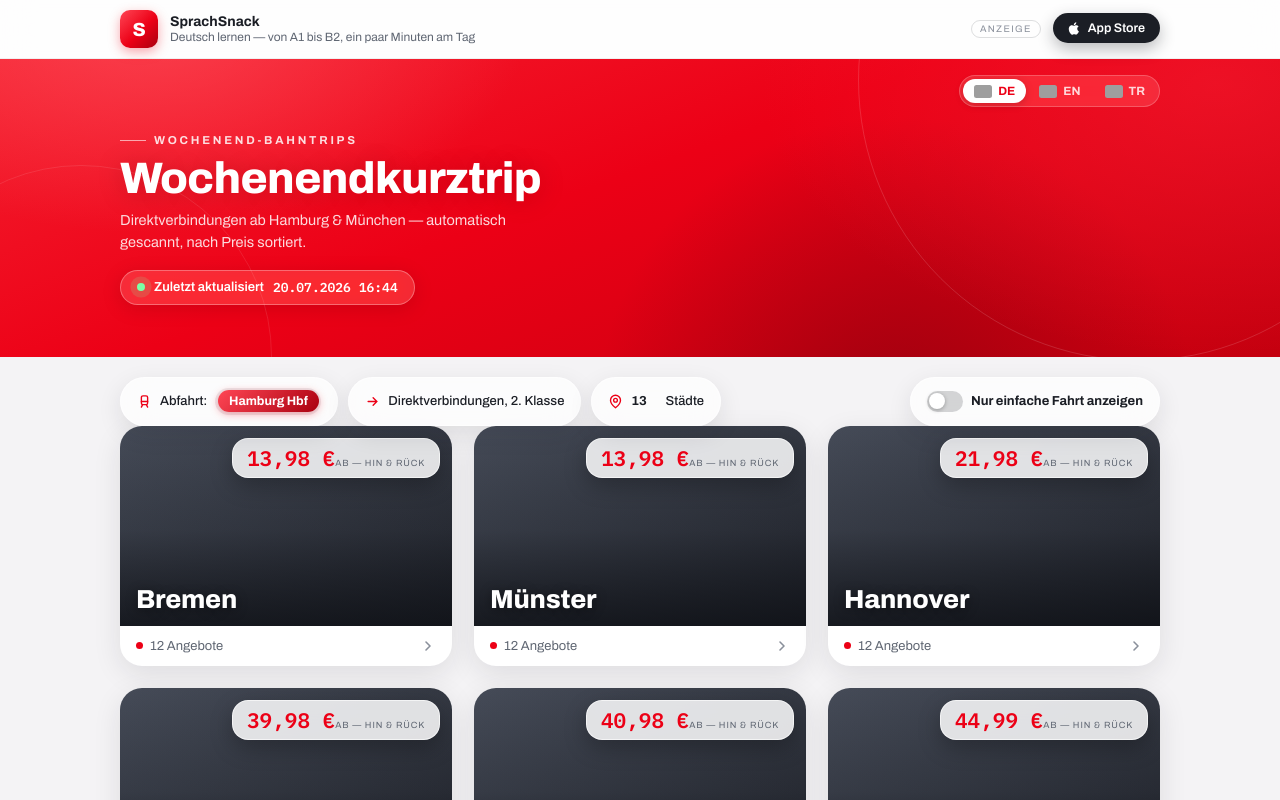
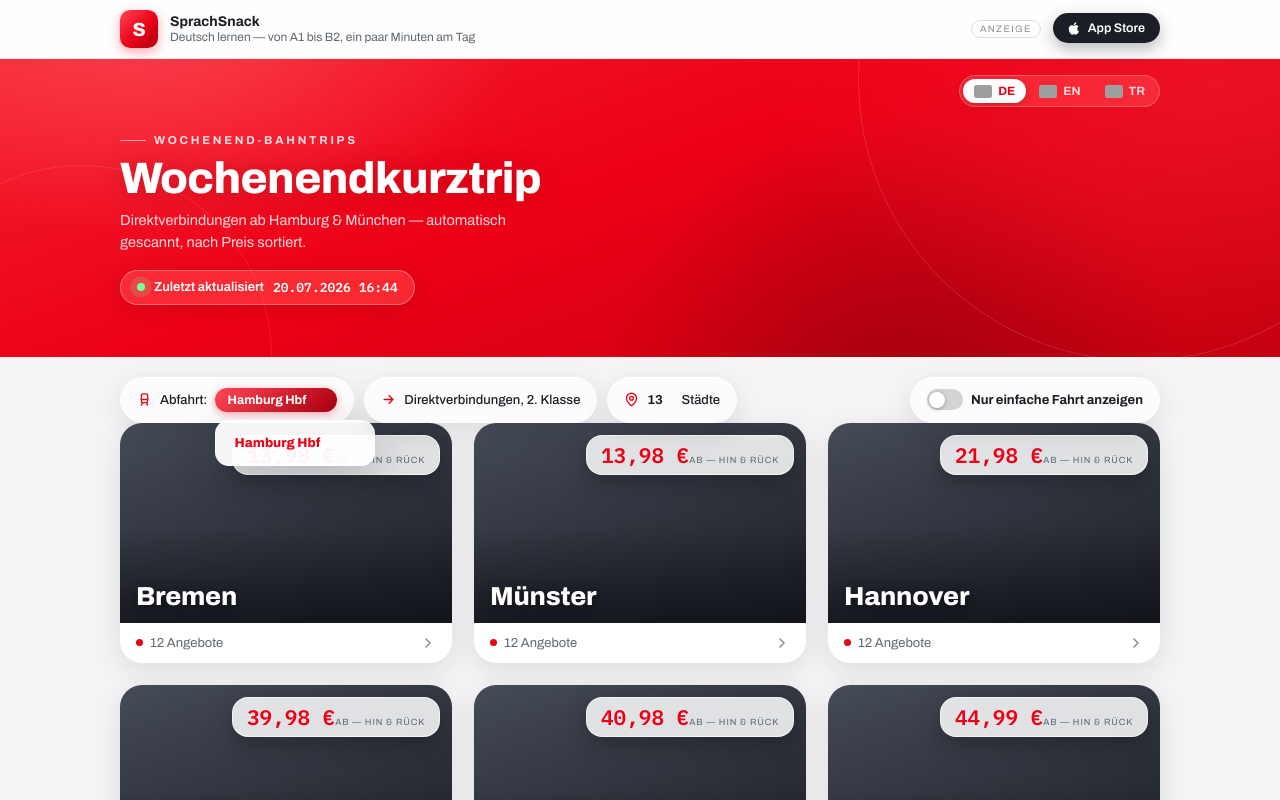
Before and after one commit to ceude/HHBahn, a plain HTML site: page index.html in a window 1280 px wide. Both pictures are taken after a click on the button "Hamburg Hbf". Shown: the top 800 px of the page. Drawn offline with Linux system fonts and the light colour scheme; no server answers; grey boxes are pictures that could not be loaded.

Commit message:
Update index.html

```diff
--- a/index.html
+++ b/index.html
@@ -146,24 +146,39 @@
   }
   .chip svg{flex:none; color:var(--red)}
   .chip strong{font-weight:700}
-  .org-seg{display:inline-flex; gap:2px; background:rgba(27,30,37,.08); border-radius:99px; padding:2.5px}
-  .org-btn{
+  .chip-origin{overflow:visible}
+  .org-dd{position:relative; display:inline-flex}
+  .org-dd-btn{
     all:unset; box-sizing:border-box; cursor:pointer;
-    padding:4px 11px; border-radius:99px; font-size:12.5px; font-weight:700; color:var(--slate);
-    transition:background .18s ease, color .18s ease;
+    display:inline-flex; align-items:center; gap:7px;
+    padding:5px 12px; border-radius:99px;
+    background:linear-gradient(135deg,var(--red-hot),var(--red-deep)); color:#fff;
+    font-size:12.5px; font-weight:700;
+    box-shadow:0 2px 8px rgba(236,0,22,.35);
+    transition:transform .15s ease;
   }
-  .org-btn:hover{color:var(--ink)}
-  .org-btn.active{
-    background:linear-gradient(135deg,var(--red-hot),var(--red-deep)); color:#fff;
-    box-shadow:0 2px 8px rgba(236,0,22,.35);
+  .org-dd-btn:hover{transform:translateY(-1px)}
+  .org-dd-btn:focus-visible{outline:2px solid var(--red); outline-offset:2px}
+  .org-dd-btn svg{transition:transform .2s ease}
+  .org-dd.open .org-dd-btn svg{transform:rotate(180deg)}
+  .org-menu{
+    position:absolute; top:calc(100% + 8px); left:0; min-width:160px; z-index:30;
+    display:none; flex-direction:column; padding:6px;
+    background:rgba(255,255,255,.95);
+    -webkit-backdrop-filter:var(--blur); backdrop-filter:var(--blur);
+    border:1px solid rgba(255,255,255,.7); border-radius:14px;
+    box-shadow:0 16px 40px rgba(27,30,37,.22);
   }
-  .org-btn:focus-visible{outline:2px solid var(--red); outline-offset:1px}
-  .origin-pick{display:grid; gap:22px; grid-template-columns:repeat(2,1fr); margin-top:6px}
-  @media (max-width:580px){.origin-pick{grid-template-columns:1fr}}
-  .origin-pick .photo{height:230px}
-  .pick-title{
-    text-align:center; font-size:15px; font-weight:700; color:var(--slate); margin:4px 0 18px;
+  .org-dd.open .org-menu{display:flex}
+  .org-item{
+    all:unset; box-sizing:border-box; cursor:pointer;
+    padding:9px 12px; border-radius:9px;
+    font-size:13px; font-weight:600; color:var(--ink);
+    transition:background .15s ease;
   }
+  .org-item:hover{background:rgba(236,0,22,.08)}
+  .org-item.active{color:var(--red); font-weight:800}
+  .org-item:focus-visible{outline:2px solid var(--red); outline-offset:-2px}
   .chip-toggle{
     all:unset; box-sizing:border-box; cursor:pointer;
     display:inline-flex; align-items:center; gap:8px;
@@ -822,7 +837,7 @@ function setLang(code){
     "Hannover": { name:"Hannover Hbf",         eva:"8000152", lon:9.741021,  lat:52.376761 },
     "Bremen":   { name:"Bremen Hbf",           eva:"8000050", lon:8.813833,  lat:53.083481 },
     "Kiel":     { name:"Kiel Hbf",             eva:"8000199", lon:10.131976, lat:54.315387 },
-    "Kopenhagen":{name:"København H",          eva:"8600626", lon:12.565562, lat:55.672761 },
+    "Kopenhagen":{name:"København H",          eva:"8601309", lon:12.565562, lat:55.672761 },
     "Wien":     { name:"Wien Hbf",             eva:"8103000", lon:16.375865, lat:48.185183 },
     "Salzburg": { name:"Salzburg Hbf",         eva:"8100002", lon:13.045620, lat:47.812871 },
     "Innsbruck":{ name:"Innsbruck Hbf",        eva:"8100108", lon:11.400375, lat:47.263341 },
@@ -838,7 +853,7 @@ function setLang(code){
   var ORIGIN_KEY = "wochenende_origin";
   var origin = (function(){
     try { var v = localStorage.getItem(ORIGIN_KEY); if (v) return v; } catch(e){}
-    return null; // ilk giriste secim ekrani
+    return "Hamburg";
   })();
   function dealOrigin(d){ return d.origin || "Hamburg"; }
   function originsIn(data){
@@ -950,59 +965,47 @@ function setLang(code){
   function buildOriginSeg(data){
     var seg = document.getElementById("orgSeg");
     if (!seg) return;
-    seg.innerHTML = "";
-    originsIn(data).forEach(function(o){
-      var st = STATION_DATA[o];
-      var b = document.createElement("button");
-      b.className = "org-btn" + (o === origin ? " active" : "");
-      b.type = "button";
-      b.textContent = st ? st.name : o;
-      b.addEventListener("click", function(){
+    var opts = originsIn(data);
+    var stName = function(o){ var st = STATION_DATA[o]; return st ? st.name : o; };
+    seg.innerHTML =
+      '<span class="org-dd">' +
+        '<button class="org-dd-btn" type="button" aria-haspopup="listbox" aria-expanded="false">' +
+          '<span class="org-cur">' + stName(origin) + '</span>' +
+          '<svg width="12" height="12" viewBox="0 0 24 24" fill="none" stroke="currentColor" stroke-width="2.8" stroke-linecap="round" stroke-linejoin="round"><path d="M6 9 L12 15 L18 9"/></svg>' +
+        '</button>' +
+        '<span class="org-menu" role="listbox"></span>' +
+      '</span>';
+    var dd = seg.querySelector(".org-dd");
+    var btn = seg.querySelector(".org-dd-btn");
+    var menu = seg.querySelector(".org-menu");
+
+    opts.forEach(function(o){
+      var it = document.createElement("button");
+      it.className = "org-item" + (o === origin ? " active" : "");
+      it.type = "button";
+      it.setAttribute("role", "option");
+      it.textContent = stName(o);
+      it.addEventListener("click", function(e){
+        e.stopPropagation();
+        close();
         if (origin === o) return;
         origin = o;
-        try { localStorage.setItem(ORIGIN_KEY, o); } catch(e){}
+        try { localStorage.setItem(ORIGIN_KEY, o); } catch(ex){}
         location.hash = "";
         buildOriginSeg(data);
         route();
       });
-      seg.appendChild(b);
+      menu.appendChild(it);
     });
-  }
 
-  // ---------- ILK GIRIS: kalkis secimi ----------
-  function renderOriginPick(data){
-    var t = T();
-    var wrap = document.createElement("div");
-    wrap.innerHTML = '<div class="pick-title">' + t.pickOrigin + '</div><div class="origin-pick"></div>';
-    var grid = wrap.querySelector(".origin-pick");
-    originsIn(data).forEach(function(o){
-      var st = STATION_DATA[o];
-      var card = document.createElement("article");
-      card.className = "card";
-      card.innerHTML =
-        '<div class="card-btn" role="button" tabindex="0">' +
-          '<div class="photo" data-city="' + o + '">' +
-            '<div class="shade"></div>' +
-            '<div class="city">' + (st ? st.name : o) + '</div>' +
-          '</div>' +
-        '</div>';
-      var btn = card.querySelector(".card-btn");
-      function pick(){
-        origin = o;
-        try { localStorage.setItem(ORIGIN_KEY, o); } catch(e){}
-        buildOriginSeg(data);
-        route();
-      }
-      btn.addEventListener("click", pick);
-      btn.addEventListener("keydown", function(e){
-        if (e.key === "Enter" || e.key === " ") { e.preventDefault(); pick(); }
-      });
-      grid.appendChild(card);
+    function close(){ dd.classList.remove("open"); btn.setAttribute("aria-expanded", "false"); }
+    btn.addEventListener("click", function(e){
+      e.stopPropagation();
+      var open = dd.classList.toggle("open");
+      btn.setAttribute("aria-expanded", open ? "true" : "false");
     });
-    content.innerHTML = "";
-    while (wrap.firstChild) content.appendChild(wrap.firstChild);
-    document.getElementById("cityCount").textContent = "—";
-    loadPhotos();
+    document.addEventListener("click", close);
+    document.addEventListener("keydown", function(e){ if (e.key === "Escape") close(); });
   }
 
   // ---------- ANASAYFA: sehir kartlari ----------
@@ -1186,7 +1189,6 @@ function setLang(code){
   // ---------- ROUTING ----------
   function route(){
     if (!window.BAHN_DATA) return;
-    if (!origin) { renderOriginPick(window.BAHN_DATA); return; }
     var h = decodeURIComponent((location.hash || "").replace(/^#/, ""));
     if (h.indexOf("c/") === 0) renderCity(window.BAHN_DATA, h.slice(2));
     else renderHome(window.BAHN_DATA);
@@ -1243,7 +1245,8 @@ function setLang(code){
     var d = new Date(window.BAHN_DATA.generatedAt);
     document.getElementById("stand").textContent =
       pad(d.getDate())+"."+pad(d.getMonth()+1)+"."+d.getFullYear()+" "+hhmm(d);
-    if (origin && originsIn(window.BAHN_DATA).indexOf(origin) === -1) origin = null;
+    var avail = originsIn(window.BAHN_DATA);
+    if (avail.length && avail.indexOf(origin) === -1) origin = avail[0];
     buildOriginSeg(window.BAHN_DATA);
     route();
   } else {
```
